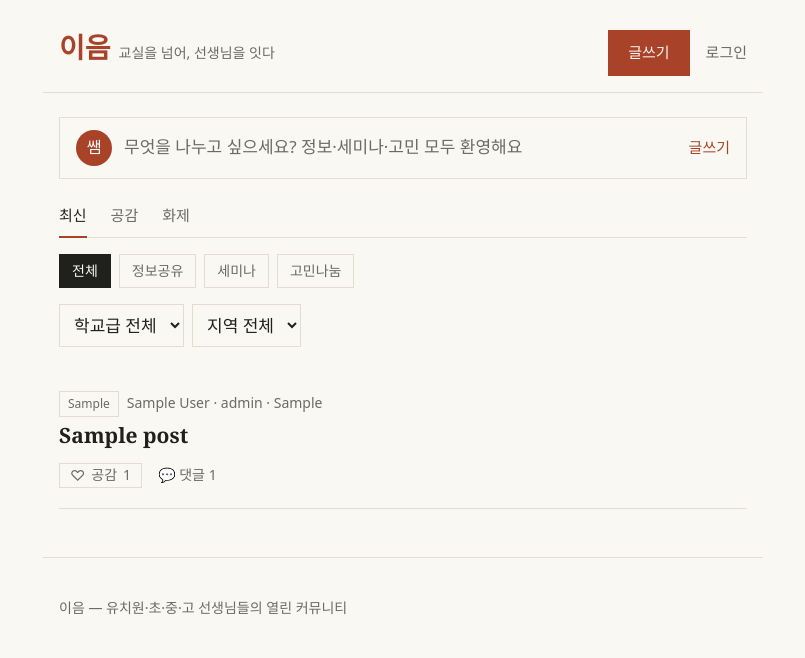
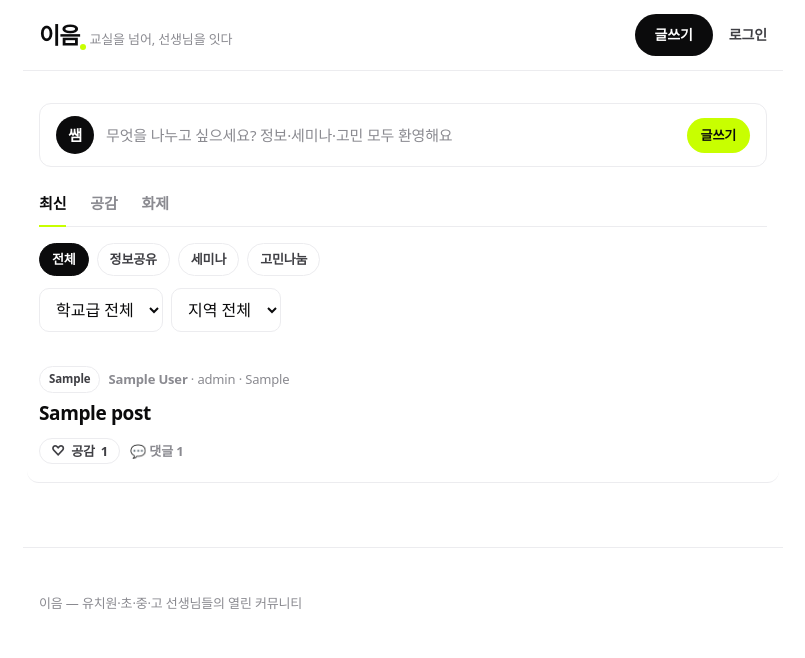
Before and after one commit to keestory/TIPLOOP, a FastAPI app: page / in a window 1280 px wide. Shown: the top 658 px of the page, without its empty margins (237-1042 px from the left). Run offline with FastAPI, Linux system fonts and the light colour scheme; tables that the repository leaves empty hold one stand-in row (values such as "Sample post"); some web fonts are replaced.

Commit message:
Redesign UI: monochrome black/white base with neon-lime accents
Feedback: the terracotta/serif look (v1) wasn't sleek enough. Reworked
the design system toward Reddit's density and Toss's clean, spacious feel.

- Palette: drop terracotta/paper; go ink-black + white/grey with a single
  fluorescent lime (#c8ff00). Strict role split — black = actions
  (buttons, selected chips), neon = status/attention only (active sort
  tab, 공감-on, seminar tag, brand mark, compose CTA, focus ring).
- Type: replace Noto Serif KR with Pretendard Variable; bold, tight
  tracking for a modern sans look.
- Shapes: pill buttons/chips, 12px rounded inputs/boxes, sticky blurred
  header, row hover states. No shadow cards — feed stays a hairline list.
- Updated design-doc to document the v2 mono+neon system.

CSS/template-only; 22 tests still green, app boots on 3.9 and 3.11.

Co-Authored-By: Claude Opus 4.8 <noreply@anthropic.com>
Claude-Session: https://claude.ai/code/session_01SN5M9NptxSPyTpCJhCjDMk

```diff
--- a/static/styles.css
+++ b/static/styles.css
@@ -1,200 +1,251 @@
-/* 이음(Ieum) 디자인 시스템 — 종이·먹·황토. 그림자 없음, 헤어라인으로 위계. */
+/* 이음(Ieum) 디자인 시스템 v2 — 모노(블랙/화이트) 베이스 + 형광 강조.
+   액션=블랙, 강조/상태=네온 라임. 그림자 대신 헤어라인과 여백. */
 
 :root {
-  --ink: #20211c;
-  --paper: #faf8f3;
-  --brand: #a8432a;
-  --brand-ink: #8a371f;
-  --muted: #6b6a63;
-  --line: #e4ddcf;
-  --warn: #9a6b16;
+  --ink: #0b0b0c;          /* 텍스트·블랙 액션 */
+  --ink-soft: #3f3f44;     /* 본문 보조 */
+  --muted: #8a8a90;        /* 메타·플레이스홀더 */
+  --line: #ececef;         /* 헤어라인 */
+  --bg: #ffffff;
+  --surface: #f6f6f7;      /* 살짝 떠 보이는 면 */
+  --neon: #c8ff00;         /* 형광 강조 */
+  --neon-press: #b6ea00;
+  --danger: #e5484d;
+  --radius: 12px;
+  --pill: 999px;
   --unit: 8px;
-  --read: 720px;
-  --serif: "Noto Serif KR", Georgia, serif;
-  --sans: "Pretendard", system-ui, -apple-system, "Apple SD Gothic Neo", sans-serif;
+  --read: 760px;
+  --sans: "Pretendard Variable", Pretendard, system-ui, -apple-system, "Apple SD Gothic Neo", sans-serif;
 }
 
 * { box-sizing: border-box; }
 
+html { scroll-behavior: smooth; }
+
 body {
   margin: 0;
-  background: var(--paper);
+  background: var(--bg);
   color: var(--ink);
   font-family: var(--sans);
-  font-size: 17px;
-  line-height: 1.7;
+  font-size: 16px;
+  line-height: 1.6;
+  -webkit-font-smoothing: antialiased;
+  letter-spacing: -0.01em;
 }
 
-a { color: var(--brand); text-decoration: none; }
-a:hover { color: var(--brand-ink); text-decoration: underline; }
+a { color: var(--ink); text-decoration: none; }
+a:hover { text-decoration: underline; }
 
 /* ── 헤더 ── */
 .site-header {
-  max-width: var(--read);
-  margin: 0 auto;
-  padding: calc(var(--unit) * 3) calc(var(--unit) * 2) calc(var(--unit) * 2);
-  display: flex;
-  align-items: baseline;
-  justify-content: space-between;
-  gap: var(--unit);
+  position: sticky; top: 0; z-index: 10;
+  background: rgba(255, 255, 255, 0.85);
+  backdrop-filter: saturate(180%) blur(12px);
   border-bottom: 1px solid var(--line);
-  flex-wrap: wrap;
 }
-.brand { display: flex; align-items: baseline; gap: var(--unit); color: var(--ink); }
+.site-header {
+  display: flex; align-items: center; justify-content: space-between;
+  gap: var(--unit); flex-wrap: wrap;
+  max-width: var(--read); margin: 0 auto;
+  padding: calc(var(--unit) * 1.75) calc(var(--unit) * 2);
+}
+.brand { display: flex; align-items: baseline; gap: calc(var(--unit) * 1.25); color: var(--ink); }
 .brand:hover { text-decoration: none; }
-.brand-name { font-family: var(--serif); font-weight: 700; font-size: 28px; color: var(--brand); }
-.brand-tag { color: var(--muted); font-size: 14px; }
+.brand-name {
+  font-size: 23px; font-weight: 800; letter-spacing: -0.04em; color: var(--ink);
+  position: relative;
+}
+.brand-name::after {           /* 형광 강조점 */
+  content: ""; position: absolute; right: -7px; bottom: 4px;
+  width: 6px; height: 6px; border-radius: 50%; background: var(--neon);
+}
+.brand-tag { color: var(--muted); font-size: 13px; font-weight: 500; }
 .site-nav { display: flex; align-items: center; gap: calc(var(--unit) * 2); }
-.nav-link { color: var(--muted); font-size: 15px; }
+.nav-link { color: var(--ink-soft); font-size: 14px; font-weight: 600; }
+.nav-link:hover { color: var(--ink); }
 .as-button { background: none; border: 0; cursor: pointer; font: inherit; padding: 0; }
 .inline-form { display: inline; margin: 0; }
 
 /* ── 레이아웃 ── */
-.container { max-width: var(--read); margin: 0 auto; padding: calc(var(--unit) * 3) calc(var(--unit) * 2) calc(var(--unit) * 6); }
-.site-footer { max-width: var(--read); margin: 0 auto; padding: calc(var(--unit) * 3) calc(var(--unit) * 2); border-top: 1px solid var(--line); color: var(--muted); font-size: 14px; }
+.container { max-width: var(--read); margin: 0 auto; padding: calc(var(--unit) * 4) calc(var(--unit) * 2) calc(var(--unit) * 8); }
+.site-footer { max-width: var(--read); margin: 0 auto; padding: calc(var(--unit) * 4) calc(var(--unit) * 2); border-top: 1px solid var(--line); color: var(--muted); font-size: 13px; }
 
-/* ── 버튼 (1종) ── */
+/* ── 버튼 (블랙 액션) ── */
 .btn {
-  display: inline-block;
-  background: var(--brand);
-  color: var(--paper);
-  border: 0;
+  display: inline-flex; align-items: center; justify-content: center;
+  background: var(--ink); color: #fff; border: 0;
   padding: calc(var(--unit) * 1.25) calc(var(--unit) * 2.5);
-  font: inherit;
-  font-size: 15px;
-  cursor: pointer;
+  font: inherit; font-size: 14px; font-weight: 700; cursor: pointer;
+  border-radius: var(--pill); letter-spacing: -0.01em;
+  transition: transform .04s ease, background .15s ease;
 }
-.btn:hover { background: var(--brand-ink); color: var(--paper); text-decoration: none; }
-
-/* ── 필터 ── */
-.filters { margin-bottom: calc(var(--unit) * 3); }
-.filter-cats { display: flex; gap: var(--unit); flex-wrap: wrap; margin-bottom: calc(var(--unit) * 2); overflow-x: auto; }
-.chip {
-  border: 1px solid var(--line);
-  padding: calc(var(--unit) * 0.5) calc(var(--unit) * 1.5);
-  color: var(--muted);
-  font-size: 14px;
-  white-space: nowrap;
-}
-.chip:hover { border-color: var(--brand); color: var(--brand); text-decoration: none; }
-.chip.is-active { background: var(--ink); color: var(--paper); border-color: var(--ink); }
-.filter-selects { display: flex; gap: var(--unit); }
-
-select, input, textarea {
-  font: inherit;
-  color: var(--ink);
-  background: var(--paper);
-  border: 1px solid var(--line);
-  padding: calc(var(--unit) * 1) calc(var(--unit) * 1.25);
-}
-select:focus, input:focus, textarea:focus { outline: 2px solid var(--brand); outline-offset: 1px; }
+.btn:hover { background: #000; color: #fff; text-decoration: none; }
+.btn:active { transform: translateY(1px); }
+.btn-small { font-size: 13px; padding: calc(var(--unit) * 0.85) calc(var(--unit) * 1.75); }
 
 /* ── 작성 유도 박스 ── */
 .compose {
   display: flex; align-items: center; gap: calc(var(--unit) * 1.5);
-  border: 1px solid var(--line); padding: calc(var(--unit) * 1.5) calc(var(--unit) * 2);
+  border: 1px solid var(--line); border-radius: var(--radius);
+  background: var(--bg);
+  padding: calc(var(--unit) * 1.5) calc(var(--unit) * 2);
   margin-bottom: calc(var(--unit) * 3); color: var(--ink);
+  transition: border-color .15s ease, box-shadow .15s ease;
 }
-.compose:hover { border-color: var(--brand); text-decoration: none; }
+.compose:hover { text-decoration: none; border-color: var(--ink); }
 .compose-avatar {
-  flex: none; width: 36px; height: 36px; border-radius: 50%;
-  background: var(--brand); color: var(--paper);
+  flex: none; width: 38px; height: 38px; border-radius: 50%;
+  background: var(--ink); color: #fff;
   display: flex; align-items: center; justify-content: center;
-  font-family: var(--serif); font-size: 16px;
+  font-weight: 800; font-size: 15px;
 }
-.compose-prompt { flex: 1; color: var(--muted); }
-.compose-cta { color: var(--brand); font-size: 15px; }
+.compose-prompt { flex: 1; color: var(--muted); font-size: 15px; }
+.compose-cta {
+  flex: none; background: var(--neon); color: var(--ink);
+  font-size: 13px; font-weight: 800; padding: 7px 14px; border-radius: var(--pill);
+}
 
 /* ── 정렬 탭 ── */
 .sorttabs { display: flex; gap: calc(var(--unit) * 3); border-bottom: 1px solid var(--line); margin-bottom: calc(var(--unit) * 2); }
-.sorttab { color: var(--muted); font-size: 15px; padding-bottom: var(--unit); border-bottom: 2px solid transparent; margin-bottom: -1px; }
-.sorttab:hover { color: var(--brand); text-decoration: none; }
-.sorttab.is-active { color: var(--ink); border-bottom-color: var(--brand); }
+.sorttab { color: var(--muted); font-size: 15px; font-weight: 700; padding-bottom: calc(var(--unit) * 1.25); border-bottom: 2.5px solid transparent; margin-bottom: -1px; }
+.sorttab:hover { color: var(--ink); text-decoration: none; }
+.sorttab.is-active { color: var(--ink); border-bottom-color: var(--neon); }
+
+/* ── 필터 ── */
+.filters { margin-bottom: calc(var(--unit) * 2); }
+.filter-cats { display: flex; gap: var(--unit); flex-wrap: wrap; margin-bottom: calc(var(--unit) * 1.5); overflow-x: auto; }
+.chip {
+  border: 1px solid var(--line); border-radius: var(--pill);
+  padding: calc(var(--unit) * 0.625) calc(var(--unit) * 1.5);
+  color: var(--ink-soft); font-size: 13px; font-weight: 600; white-space: nowrap;
+}
+.chip:hover { border-color: var(--ink); color: var(--ink); text-decoration: none; }
+.chip.is-active { background: var(--ink); color: #fff; border-color: var(--ink); }
+.filter-selects { display: flex; gap: var(--unit); }
+
+select, input, textarea {
+  font: inherit; color: var(--ink); background: var(--bg);
+  border: 1px solid var(--line); border-radius: 10px;
+  padding: calc(var(--unit) * 1.125) calc(var(--unit) * 1.5);
+}
+select { cursor: pointer; }
+select:focus, input:focus, textarea:focus {
+  outline: none; border-color: var(--ink);
+  box-shadow: 0 0 0 3px var(--neon);
+}
+::placeholder { color: var(--muted); }
 
 /* ── 피드 ── */
 .feed { list-style: none; margin: 0; padding: 0; }
-.feed-item { padding: calc(var(--unit) * 2.5) 0; border-bottom: 1px solid var(--line); }
-.feed-head { display: flex; align-items: baseline; gap: var(--unit); margin-bottom: calc(var(--unit) * 0.5); }
-.feed-title { display: block; font-family: var(--serif); font-size: 21px; color: var(--ink); font-weight: 600; line-height: 1.4; }
-.feed-title:hover { color: var(--brand-ink); }
-.feed-event { color: var(--warn); font-size: 14px; margin: calc(var(--unit) * 0.5) 0 0; }
-.feed-meta { color: var(--muted); font-size: 14px; }
-.feed-meta a { color: var(--muted); }
+.feed-item {
+  padding: calc(var(--unit) * 2.25) calc(var(--unit) * 1.5);
+  margin: 0 calc(var(--unit) * -1.5);
+  border-bottom: 1px solid var(--line); border-radius: var(--radius);
+  transition: background .12s ease;
+}
+.feed-item:hover { background: var(--surface); }
+.feed-head { display: flex; align-items: center; gap: var(--unit); margin-bottom: calc(var(--unit) * 1); }
+.feed-title { display: block; font-size: 19px; font-weight: 700; color: var(--ink); line-height: 1.35; letter-spacing: -0.02em; }
+.feed-title:hover { text-decoration: none; color: #000; }
+.feed-event { color: var(--ink-soft); font-size: 13px; font-weight: 600; margin: calc(var(--unit) * 0.75) 0 0; }
+.feed-meta { color: var(--muted); font-size: 13px; }
+.feed-meta a { color: var(--muted); font-weight: 600; }
+.feed-meta a:hover { color: var(--ink); }
 .feed-actions, .post-actions, .comment-actions {
-  display: flex; align-items: center; gap: calc(var(--unit) * 2);
+  display: flex; align-items: center; gap: calc(var(--unit) * 1.25);
   margin-top: calc(var(--unit) * 1.5);
 }
 
-/* ── 공감 버튼 + 액션 ── */
+/* ── 공감(형광 ON) + 액션 ── */
 .react-btn {
   display: inline-flex; align-items: center; gap: 6px;
-  border: 1px solid var(--line); background: var(--paper); color: var(--muted);
-  padding: calc(var(--unit) * 0.5) calc(var(--unit) * 1.25);
-  font: inherit; font-size: 14px; cursor: pointer; line-height: 1;
+  border: 1px solid var(--line); background: var(--bg); color: var(--ink-soft);
+  padding: calc(var(--unit) * 0.625) calc(var(--unit) * 1.375);
+  font: inherit; font-size: 13px; font-weight: 700; cursor: pointer; line-height: 1;
+  border-radius: var(--pill); transition: all .12s ease;
 }
-.react-btn:hover { border-color: var(--brand); color: var(--brand); text-decoration: none; }
-.react-btn .react-heart { font-size: 15px; }
-.react-btn.is-on { border-color: var(--brand); color: var(--brand); background: #f3e6df; }
-.react-btn.is-on .react-heart { color: var(--brand); }
+.react-btn:hover { border-color: var(--ink); color: var(--ink); text-decoration: none; }
+.react-btn .react-heart { font-size: 14px; }
+.react-btn.is-on { background: var(--neon); border-color: var(--neon); color: var(--ink); }
+.react-btn.is-on:hover { background: var(--neon-press); }
 .react-count { font-variant-numeric: tabular-nums; }
-.action-link { color: var(--muted); font-size: 14px; background: none; border: 0; cursor: pointer; padding: 0; font-family: inherit; }
-.action-link:hover { color: var(--brand); }
+.action-link {
+  display: inline-flex; align-items: center; gap: 5px;
+  color: var(--muted); font-size: 13px; font-weight: 600;
+  background: none; border: 0; cursor: pointer; padding: 0; font-family: inherit;
+}
+.action-link:hover { color: var(--ink); }
 
-/* ── 카테고리 태그 (색 점 대신 텍스트) ── */
-.tag { font-size: 12px; padding: 2px 8px; border: 1px solid var(--line); color: var(--muted); }
-.tag-seminar { color: var(--warn); border-color: var(--warn); }
-.tag-support { color: var(--brand); border-color: var(--brand); }
+/* ── 카테고리 태그 (세미나=형광 강조) ── */
+.tag {
+  font-size: 11.5px; font-weight: 800; letter-spacing: -0.01em;
+  padding: 3px 9px; border-radius: var(--pill);
+  border: 1px solid var(--line); color: var(--ink-soft); background: var(--bg);
+}
+.tag-seminar { color: var(--ink); border-color: var(--neon); background: var(--neon); }
+.tag-support { color: var(--ink); border-color: var(--ink); }
 
 /* ── 글 본문 ── */
-.post-title { font-family: var(--serif); font-size: 28px; margin: var(--unit) 0; line-height: 1.4; }
-.post-meta { color: var(--muted); font-size: 14px; margin-top: 0; }
-.post-body { margin-top: calc(var(--unit) * 3); white-space: pre-wrap; }
-.seminar-box { border: 1px solid var(--line); padding: calc(var(--unit) * 2); margin: calc(var(--unit) * 3) 0; display: grid; grid-template-columns: auto 1fr; gap: var(--unit) calc(var(--unit) * 2); }
-.seminar-box dt { color: var(--muted); font-size: 14px; }
-.seminar-box dd { margin: 0; }
+.post { padding-top: var(--unit); }
+.post-title { font-size: 30px; font-weight: 800; letter-spacing: -0.035em; margin: calc(var(--unit) * 1.5) 0 var(--unit); line-height: 1.25; }
+.post-meta { color: var(--muted); font-size: 13px; margin-top: 0; }
+.post-meta a { color: var(--ink-soft); font-weight: 600; }
+.post-body { margin-top: calc(var(--unit) * 3); white-space: pre-wrap; font-size: 17px; line-height: 1.75; color: var(--ink-soft); }
+.seminar-box {
+  border: 1px solid var(--line); border-radius: var(--radius);
+  padding: calc(var(--unit) * 2.5); margin: calc(var(--unit) * 3) 0;
+  display: grid; grid-template-columns: auto 1fr; gap: calc(var(--unit) * 1.25) calc(var(--unit) * 2.5);
+  background: var(--surface);
+}
+.seminar-box dt { color: var(--muted); font-size: 13px; font-weight: 700; }
+.seminar-box dd { margin: 0; font-weight: 600; }
+.post-actions { margin-top: calc(var(--unit) * 3); }
 
 /* ── 댓글 ── */
 .comments { margin-top: calc(var(--unit) * 6); border-top: 1px solid var(--line); padding-top: calc(var(--unit) * 3); }
-.comments h2 { font-family: var(--serif); font-size: 21px; }
-.comment { padding: calc(var(--unit) * 1.5) 0; border-bottom: 1px solid var(--line); }
+.comments h2 { font-size: 19px; font-weight: 800; letter-spacing: -0.02em; }
+.comment { padding: calc(var(--unit) * 2) 0; border-bottom: 1px solid var(--line); }
 .comment-meta { color: var(--muted); font-size: 13px; margin: 0; }
-.comment-body { margin: calc(var(--unit) * 0.5) 0 0; white-space: pre-wrap; }
+.comment-meta a { color: var(--ink-soft); font-weight: 600; }
+.comment-body { margin: calc(var(--unit) * 0.75) 0 0; white-space: pre-wrap; color: var(--ink); }
 .comment-form { margin: calc(var(--unit) * 2) 0 calc(var(--unit) * 3); display: flex; flex-direction: column; gap: var(--unit); align-items: flex-start; }
 .comment-form textarea, .reply-form textarea { width: 100%; }
-.comment-reply { margin-left: calc(var(--unit) * 3); padding-left: calc(var(--unit) * 2); border-left: 2px solid var(--line); border-bottom: 0; }
+.comment-reply { margin-left: calc(var(--unit) * 3); padding-left: calc(var(--unit) * 2.5); border-left: 2px solid var(--line); border-bottom: 0; padding-bottom: 0; }
 .reply-form { margin-top: var(--unit); display: flex; flex-direction: column; gap: var(--unit); align-items: flex-start; }
-.btn-small { font-size: 13px; padding: calc(var(--unit) * 0.75) calc(var(--unit) * 1.5); }
 
 /* ── 폼 ── */
 .form { display: flex; flex-direction: column; gap: var(--unit); max-width: var(--read); }
-.form-narrow { max-width: 420px; }
-.form label { font-size: 14px; color: var(--muted); margin-top: var(--unit); }
-.form .hint { color: var(--muted); font-weight: normal; }
+.form-narrow { max-width: 440px; }
+.form label { font-size: 13px; font-weight: 700; color: var(--ink-soft); margin-top: var(--unit); }
+.form .hint { color: var(--muted); font-weight: 500; }
 .form .btn { margin-top: calc(var(--unit) * 2); align-self: flex-start; }
-.seminar-fields { border: 1px solid var(--line); padding: calc(var(--unit) * 2); margin-top: var(--unit); }
-.seminar-fields legend { color: var(--muted); font-size: 14px; padding: 0 var(--unit); }
+.seminar-fields { border: 1px solid var(--line); border-radius: var(--radius); padding: calc(var(--unit) * 2); margin-top: var(--unit); }
+.seminar-fields legend { color: var(--muted); font-size: 13px; font-weight: 700; padding: 0 var(--unit); }
+
+/* ── 프로필 ── */
+.profile-head { display: flex; align-items: center; gap: calc(var(--unit) * 2); }
+.profile-avatar {
+  flex: none; width: 60px; height: 60px; border-radius: 50%;
+  background: var(--ink); color: #fff;
+  display: flex; align-items: center; justify-content: center;
+  font-weight: 800; font-size: 26px;
+}
+.profile-meta { color: var(--muted); margin: calc(var(--unit) * 0.5) 0 0; }
+.profile-stats { display: flex; gap: calc(var(--unit) * 4); margin-top: calc(var(--unit) * 2.5); padding: calc(var(--unit) * 2.5) 0; border-top: 1px solid var(--line); border-bottom: 1px solid var(--line); }
+.stat { color: var(--muted); font-size: 13px; font-weight: 600; }
+.stat strong { display: block; color: var(--ink); font-size: 26px; font-weight: 800; letter-spacing: -0.03em; }
 
 /* ── 기타 ── */
-.page-title, .section-title { font-family: var(--serif); }
-.page-title { font-size: 28px; }
-.section-title { font-size: 21px; margin-top: calc(var(--unit) * 4); }
-.profile-head { display: flex; align-items: center; gap: calc(var(--unit) * 2); }
-.profile-avatar {
-  flex: none; width: 56px; height: 56px; border-radius: 50%;
-  background: var(--brand); color: var(--paper);
-  display: flex; align-items: center; justify-content: center;
-  font-family: var(--serif); font-size: 26px;
-}
-.profile-meta { color: var(--muted); margin: 0; }
-.profile-stats { display: flex; gap: calc(var(--unit) * 4); margin-top: calc(var(--unit) * 2); padding: calc(var(--unit) * 2) 0; border-top: 1px solid var(--line); border-bottom: 1px solid var(--line); }
-.stat { color: var(--muted); font-size: 14px; }
-.stat strong { color: var(--ink); font-size: 21px; font-family: var(--serif); margin-right: 4px; }
-.error { color: var(--brand-ink); border-left: 3px solid var(--brand); padding-left: var(--unit); }
+.page-title { font-size: 28px; font-weight: 800; letter-spacing: -0.035em; }
+.section-title { font-size: 18px; font-weight: 800; letter-spacing: -0.02em; margin-top: calc(var(--unit) * 4); }
+.error { color: var(--ink); background: #fff3f3; border: 1px solid #ffd5d5; border-radius: 10px; padding: calc(var(--unit) * 1.25) calc(var(--unit) * 1.5); font-size: 14px; font-weight: 600; }
 .empty, .login-hint, .alt, .back, .hint { color: var(--muted); }
-.back { margin-top: calc(var(--unit) * 4); }
+.alt, .back { font-size: 14px; }
+.back { margin-top: calc(var(--unit) * 4); font-weight: 600; }
+.empty { padding: calc(var(--unit) * 4) 0; text-align: center; }
 .sr-only { position: absolute; width: 1px; height: 1px; overflow: hidden; clip: rect(0 0 0 0); }
 
 @media (max-width: 600px) {
   .brand-tag { display: none; }
-  .site-header { padding-top: calc(var(--unit) * 2); }
+  .post-title { font-size: 25px; }
 }
--- a/templates/base.html
+++ b/templates/base.html
@@ -4,8 +4,8 @@
   <meta charset="utf-8">
   <meta name="viewport" content="width=device-width, initial-scale=1">
   <title>{% block title %}{{ brand }}{% endblock %} · {{ brand }}</title>
-  <link rel="preconnect" href="https://fonts.googleapis.com">
-  <link href="https://fonts.googleapis.com/css2?family=Noto+Serif+KR:wght@600;700&display=swap" rel="stylesheet">
+  <link rel="stylesheet" as="style" crossorigin
+        href="https://cdn.jsdelivr.net/gh/orioncactus/pretendard@v1.3.9/dist/web/variable/pretendardvariable-dynamic-subset.min.css">
   <link rel="stylesheet" href="/static/styles.css">
 </head>
 <body>
```
Also changed, not shown: docs/design-docs/ieum-design.md (+23 -12 lines).
